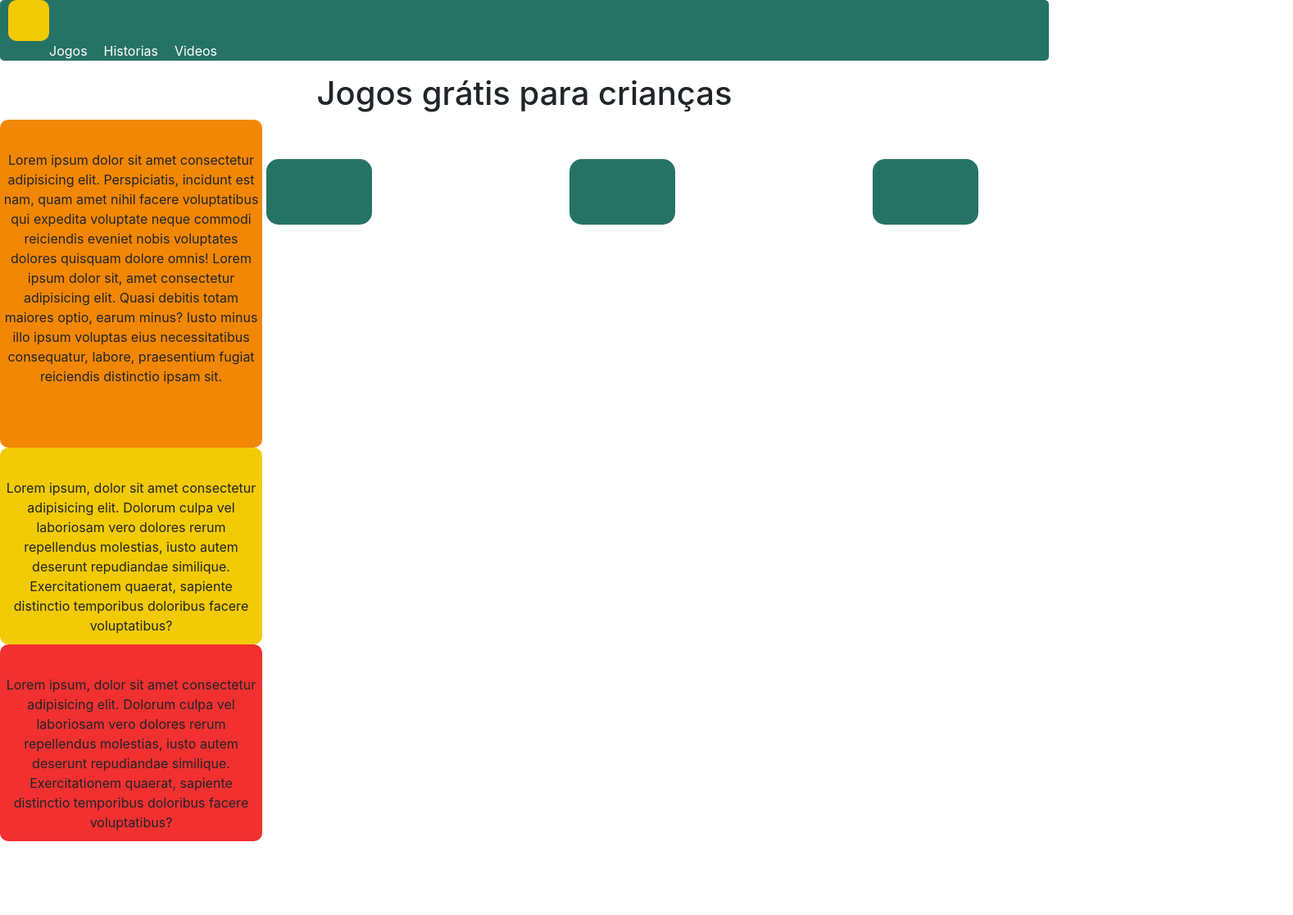
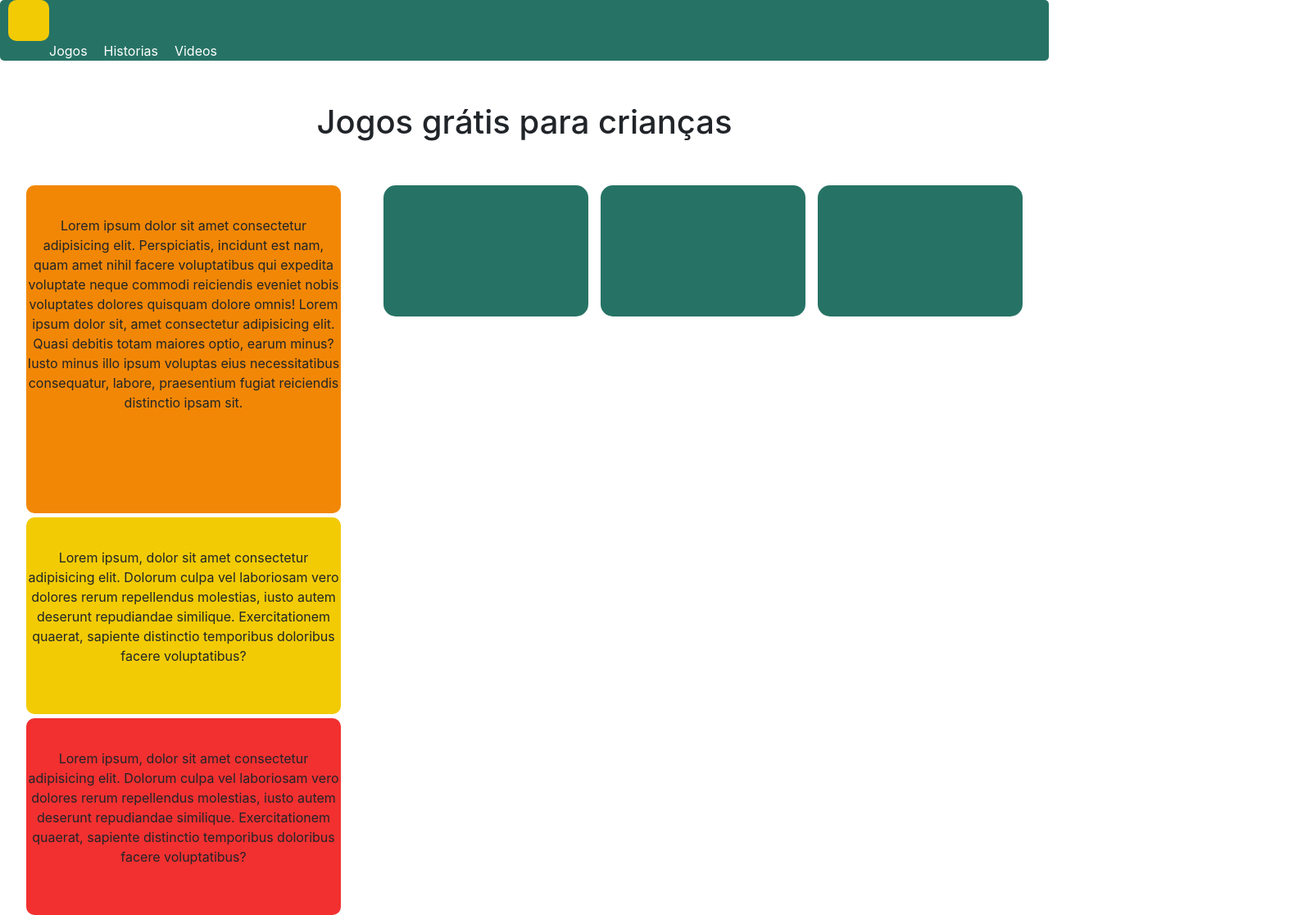
Before and after one commit to Paulo3000/ClonePage, a plain HTML site: page index.html in a window 1280 px wide. Shown: the whole page at 82% size, 1578 px wide, since content can reach past the window. Before the commit the page ends 1026 px from the top, so only its background shows below. Drawn offline with nearby package versions, Linux system fonts and the light colour scheme.

Commit message:
Consertado espaçamento das slotes

```diff
--- a/style.css
+++ b/style.css
@@ -28,47 +28,48 @@ header{
     margin-left: 10px;
 }
  h1{
-    margin-top: 2em;
+    /* margin-top: 300px; */
+    transform: translateY(35px);
     text-align: center;
 }
            /* -------------------parete responsavel pelos boões laterais--------------- */
 .bloco01{
     background-color: #F28705;
     border-radius: 10px;
-    width: 20em;
+    width: 24em;
     height: 25em;
     text-align: center;
+    transform: translate(2em,5em);
 }
 .bloco02{
     background-color:#F2CB05;
     border-radius: 10px;
-    width: 20em;
+    width: 24em;
     height:15em ;
     text-align: center;
+    transform: translate(2em,85px);
 }
 .bloco03{
     background-color:#F23030;
     border-radius: 10px;
-    width: 20em;
+    width: 24em;
     height:15em ;
     text-align: center;
+    transform: translate(2em,90px);
 }
-                             /* -------------------parete responsavel pelos slotes--------------- */
+
+ /* -------------------parete responsavel pelos slotes--------------- */
+
 .container{
-     display: flex;
-
-
-
+    display: flex;
+    transform: translate(23em,2em);
 }
-/* esta parte ainda precisa ser ajustada porque o slote perdeu o tamanho original pra poder se ajustar na pagina */
-
 
 .slote{
     background-color: #267365;
     border-radius: 15px;
-    width: 150px;
-    height: 80px;
-    margin: 1px;                   /* --------->>>> este comando serviu pra separar os slotes */
-    margin-left: 15em;
+    width: 250px;
+    height: 160px;
+    margin-left: 15px;
     margin-top: -52em;
 }
```
